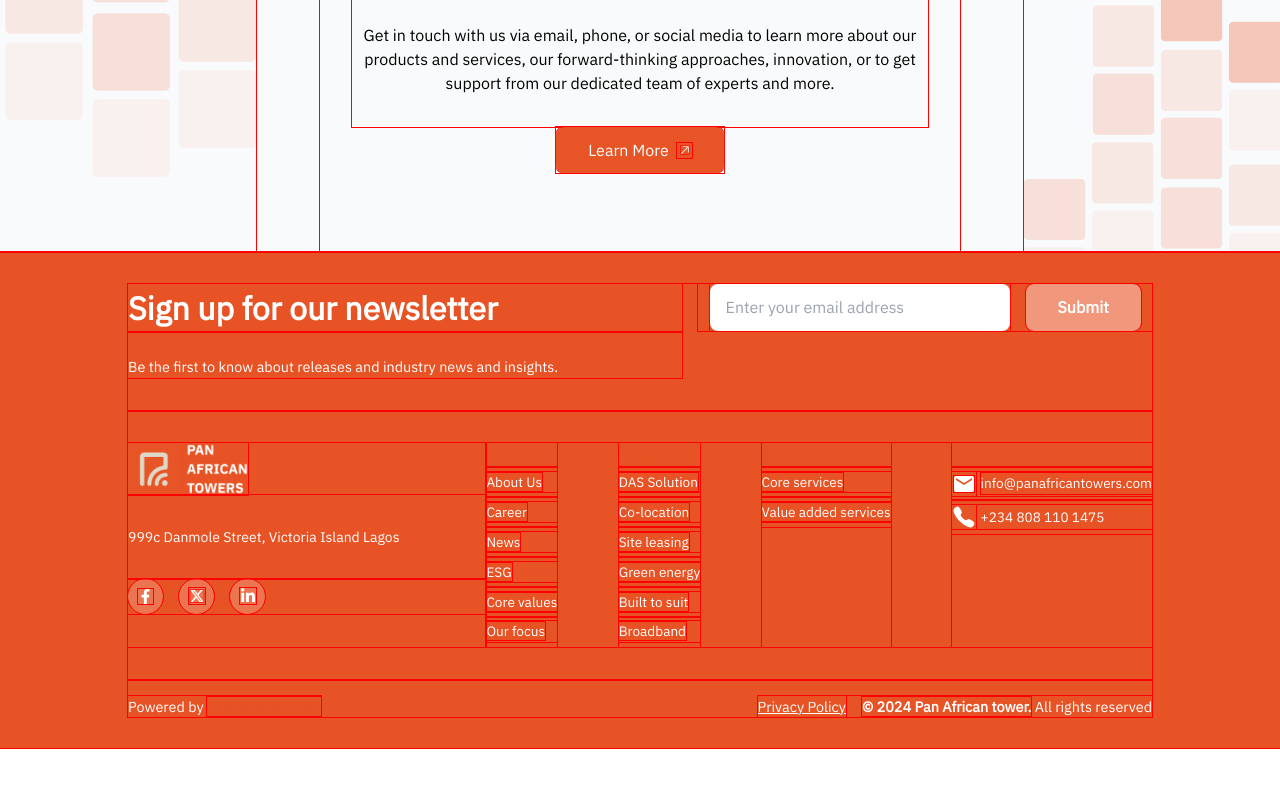
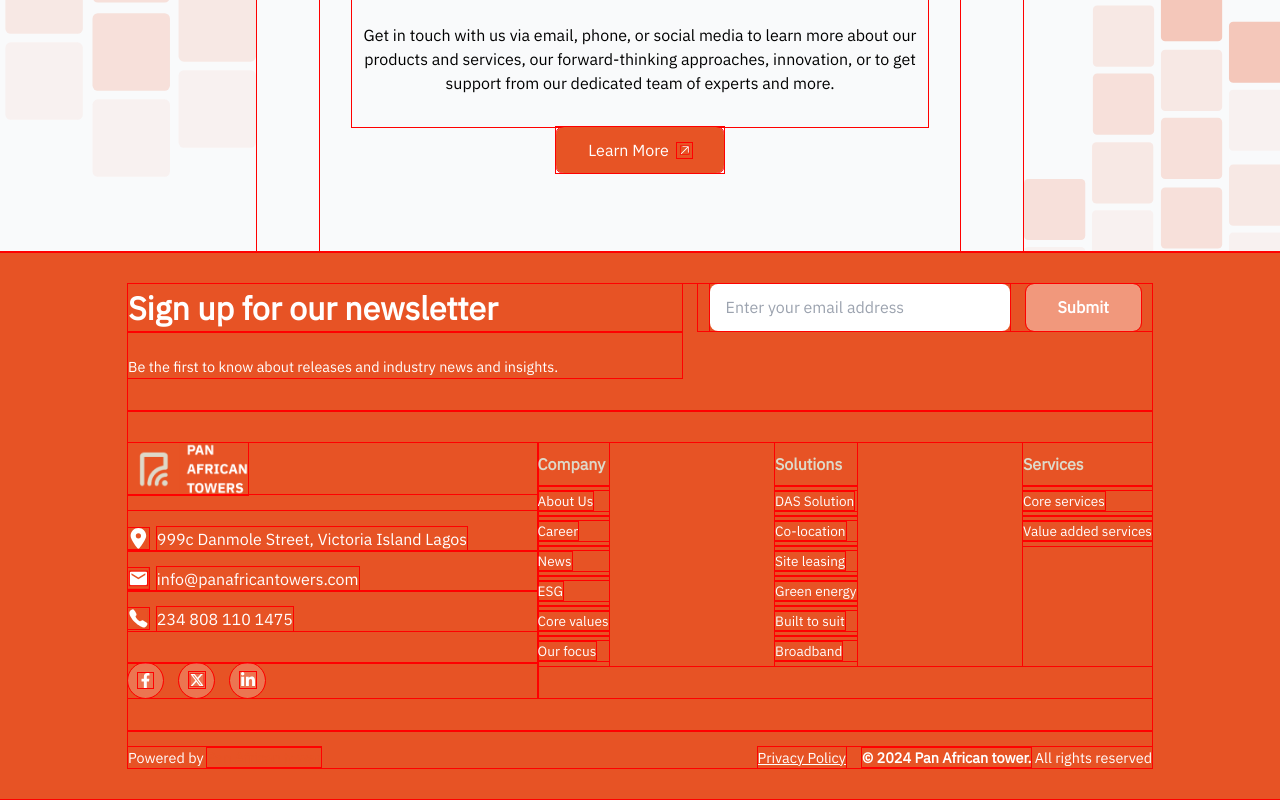
Before and after one commit to emmanuelokorie1/pan-africa, a React (Vite) app: page / in a window 1280 px wide. Shown: the part 4372-5172 px from the top of the page. Before the commit the page ends 5121 px from the top, so only its background shows below. Built offline with nearby package versions, Linux system fonts and the light colour scheme.

Commit message:
update: ui changes on footer page

```diff
--- a/src/Layouts/Footer.tsx
+++ b/src/Layouts/Footer.tsx
@@ -5,6 +5,7 @@ import { RiTwitterXFill } from "react-icons/ri";
 import styled from "styled-components";
 import { MdEmail } from "react-icons/md";
 import { IoCall } from "react-icons/io5";
+import { FaLocationDot } from "react-icons/fa6";
 
 function Footer() {
   const Source = [
@@ -43,14 +44,23 @@ function Footer() {
         { name: "Value added services", tab: "value-added-services" },
       ],
     },
+    // {
+    //   name: "Reach Us",
+    //   minidata: [
+    //     { name: "info@panafricantowers.com", icon: <MdEmail /> },
+    //     { name: "234 808 110 1475", icon: <IoCall /> },
+    //   ],
+    // },
+  ];
+
+  const callData = [
     {
-      name: "Reach Us",
-      minidata: [
-        { name: "info@panafricantowers.com", icon: <MdEmail /> },
-        { name: "234 808 110 1475", icon: <IoCall /> },
-        // { name: "234 (0) 803 528 3267", icon: <IoCall /> },
-      ],
+      name: "999c Danmole Street, Victoria Island Lagos",
+      icon: <FaLocationDot />,
+      gi: "location",
     },
+    { name: "info@panafricantowers.com", icon: <MdEmail />, gi: "email" },
+    { name: "234 808 110 1475", icon: <IoCall />, gi: "call" },
   ];
 
   return (
@@ -79,15 +89,53 @@ function Footer() {
       </section>
 
       <section className="py-[2rem] flex flex-col lg:flex-row justify-between border-b border-[#694134]">
-        <aside className="w-full lg:w-[35%] text-center lg:text-left">
+        <aside className="w-full lg:w-[40%] text-center lg:text-left">
           <NavLink to={"/"}>
             <div className="w-[80px] md:w-[100px] lg:w-[120px] mx-auto lg:mx-0">
               <img src={logo} alt="logo" className="w-[100%]" />
             </div>
           </NavLink>
 
-          <div className="py-[2rem] text-sm">
+          {/* <div className="py-[1.5rem] text-sm">
             999c Danmole Street, Victoria Island Lagos
+          </div> */}
+
+          <div className="pb-[2rem] pt-[1rem]">
+            {callData?.map((e, i) => {
+              return (
+                <div key={i}>
+                  <div>
+                    {e?.gi === "email" ? (
+                      <a
+                        href={`mailto:${e?.name}`}
+                        className="flex items-center gap-[.5rem] pt-[1rem] text-ellipsis overflow-hidden whitespace-normal break-words"
+                      >
+                        <span className="text-[1.3rem]">{e?.icon}</span>
+                        <span className="break-keep">{e?.name}</span>
+                      </a>
+                    ) : e?.gi === "call" ? (
+                      <a
+                        href={`tel:+${e?.name}`}
+                        className="flex items-center gap-[.5rem] pt-[1rem] text-ellipsis overflow-hidden whitespace-normal break-words"
+                      >
+                        <span className="text-[1.3rem]">{e?.icon}</span>
+                        <span className="break-keep">{e?.name}</span>
+                      </a>
+                    ) : (
+                      <a
+                        href="https://www.google.com/maps/search/?api=1&query=999c,+Water+Danmole+Street,+Victoria+Island,+Lagos"
+                        target="_blank"
+                        rel="noopener noreferrer"
+                        className="flex items-center gap-[.5rem] pt-[1rem] text-ellipsis overflow-hidden whitespace-normal break-words"
+                      >
+                        <span className="text-[1.3rem]">{e?.icon}</span>
+                        <span className="break-keep">{e?.name}</span>
+                      </a>
+                    )}
+                  </div>
+                </div>
+              );
+            })}
           </div>
 
           <FlexContainer className="justify-center lg:justify-start">
@@ -102,13 +150,15 @@ function Footer() {
             })}
           </FlexContainer>
         </aside>
-        <aside className="w-full lg:w-[65%] mt-[2rem] lg:mt-0">
-        {/* grid grid-cols-2 md:grid-cols-3 lg:grid-cols-4 */}
+        <aside className="w-full lg:w-[60%] mt-[2rem] lg:mt-0">
+          {/* grid grid-cols-2 md:grid-cols-3 lg:grid-cols-4 */}
           <div className=" flex justify-between gap-[1rem] flex-wrap">
             {tabs?.map((e: any, i: number) => {
               return (
                 <div key={i} className="">
-                  <div className="text-textColor">{e?.name}</div>
+                  <div className="text-[#DED9C9] py-[.6rem] font-semibold">
+                    {e?.name}
+                  </div>
                   <div className="text-[.85rem]">
                     {e?.minidata?.map((item: any, i: number) => {
                       return (
```
